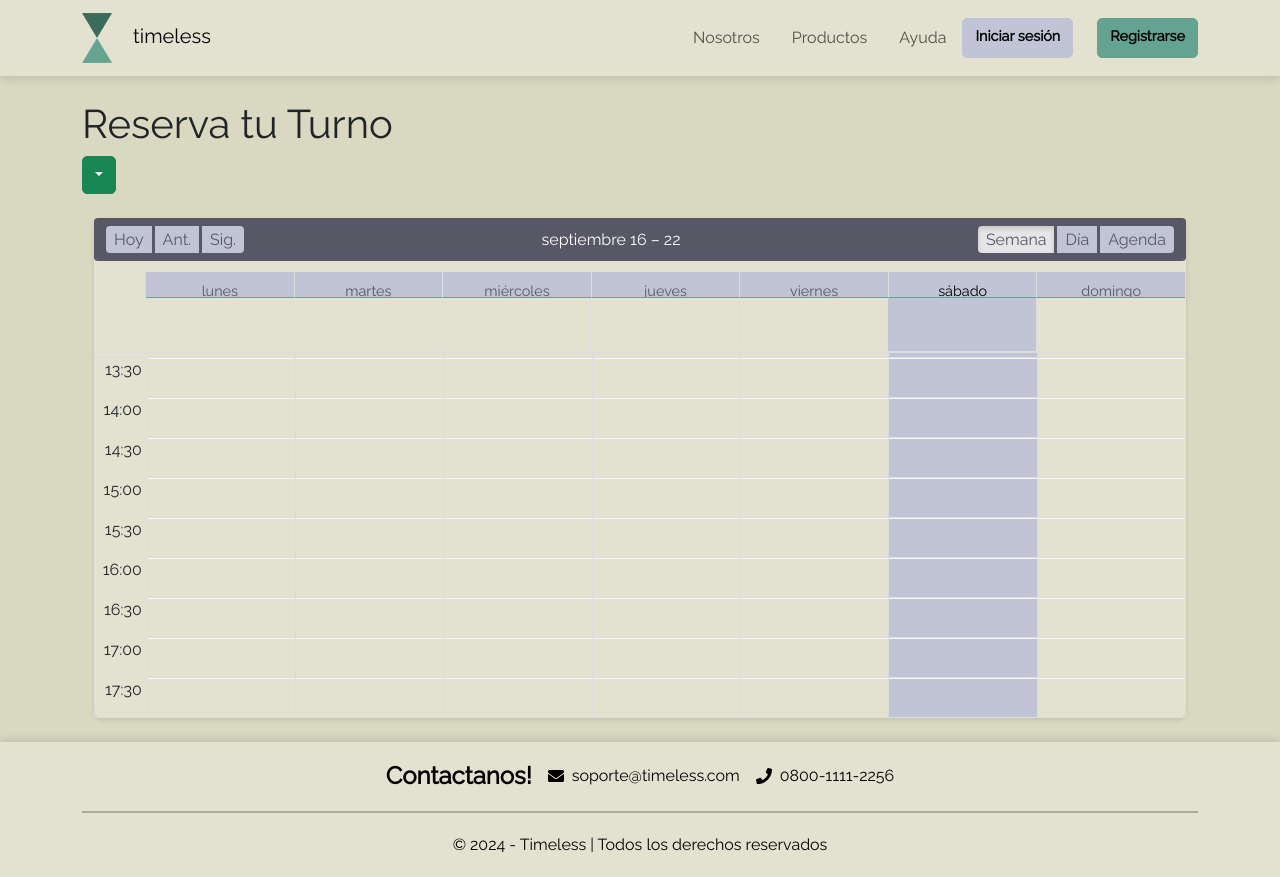
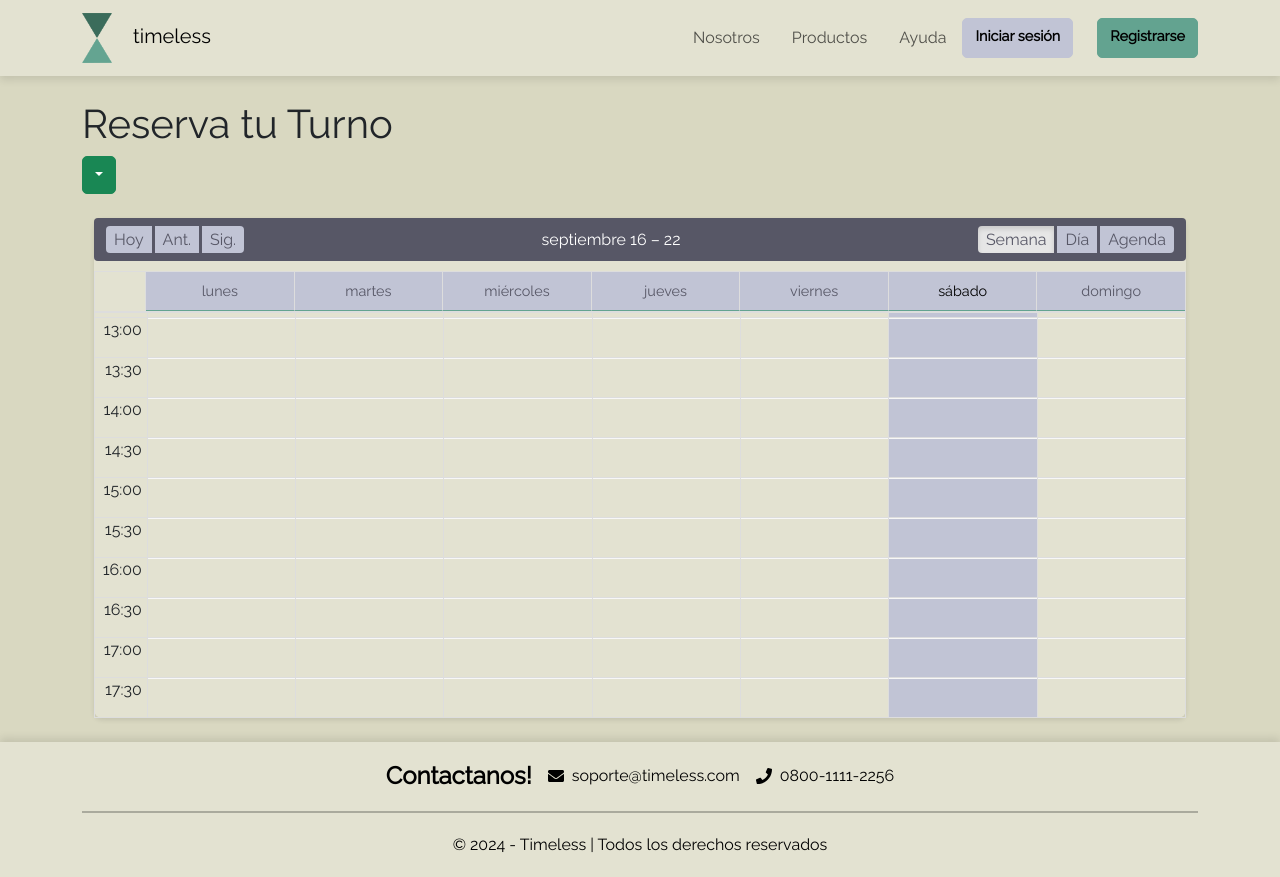
Before and after one commit to jjmadeo/timeless-front, a React (Vite) app: page /schedule in a window 1280 px wide. Built offline with nearby package versions, Linux system fonts and the light colour scheme.

Commit message:
Estilos en agenda

```diff
--- a/src/components/Calendar/Calendar.scss
+++ b/src/components/Calendar/Calendar.scss
@@ -59,3 +59,11 @@
   background-color: $light-gray;
   color: black;
 }
+
+.rbc-allday-cell{
+  display: none;
+}
+
+.rbc-day-slot .rbc-events-container {
+  position: static !important;
+}
```
